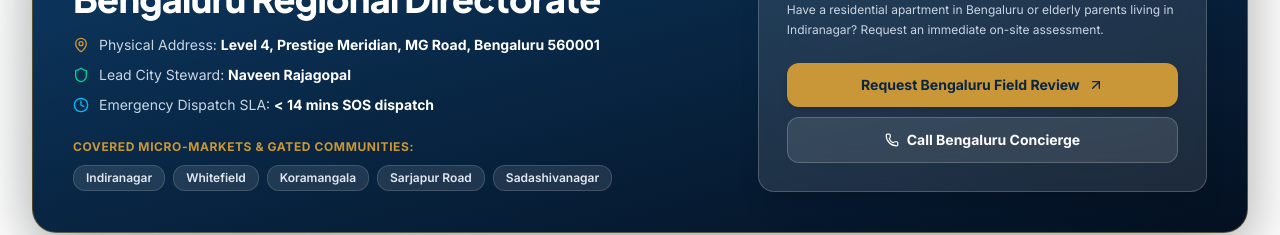
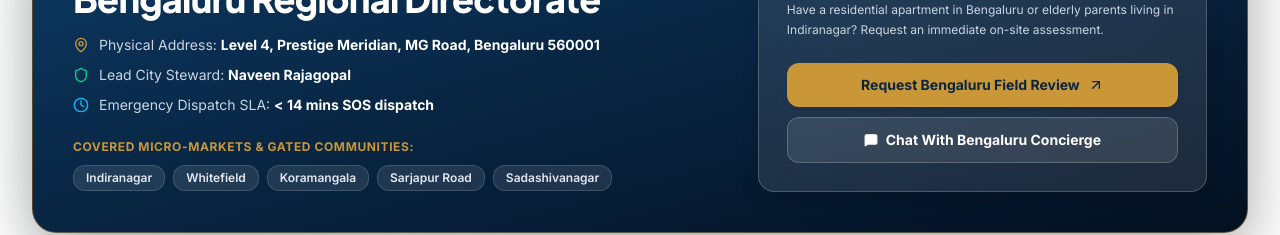
Before and after one commit to shashankms2006/SustuneCare, a React (Vite) app: page / in a window 1280 px wide. Shown: the part 8120-8355 px from the top of the page. Built offline with nearby package versions, Linux system fonts and the light colour scheme.

Commit message:
fix buttons

```diff
--- a/src/components/home/HubsMap.tsx
+++ b/src/components/home/HubsMap.tsx
@@ -1,5 +1,5 @@
 import React, { useState } from 'react';
-import { MapPin, Clock, Shield, Building, Phone, ArrowUpRight, CheckCircle2, Sparkles } from 'lucide-react';
+import { MapPin, Clock, Shield, Building, Phone, ArrowUpRight, CheckCircle2, Sparkles, MessageSquare } from 'lucide-react';
 import { OPERATIONAL_HUBS } from '../../data/mockData';
 
 interface HubsMapProps {
@@ -131,8 +131,8 @@
                   rel="noopener noreferrer"
                   className="w-full py-3 px-4 rounded-xl text-xs sm:text-sm font-bold text-white bg-white/10 hover:bg-white/20 border border-white/20 transition-colors flex items-center justify-center gap-2"
                 >
-                  <Phone className="w-3.5 h-3.5" />
-                  <span>Call {selectedHub.city} Concierge</span>
+                  <MessageSquare className="w-3.5 h-3.5 fill-current" />
+                  <span>Chat With {selectedHub.city} Concierge</span>
                 </a>
               </div>
             </div>
```
